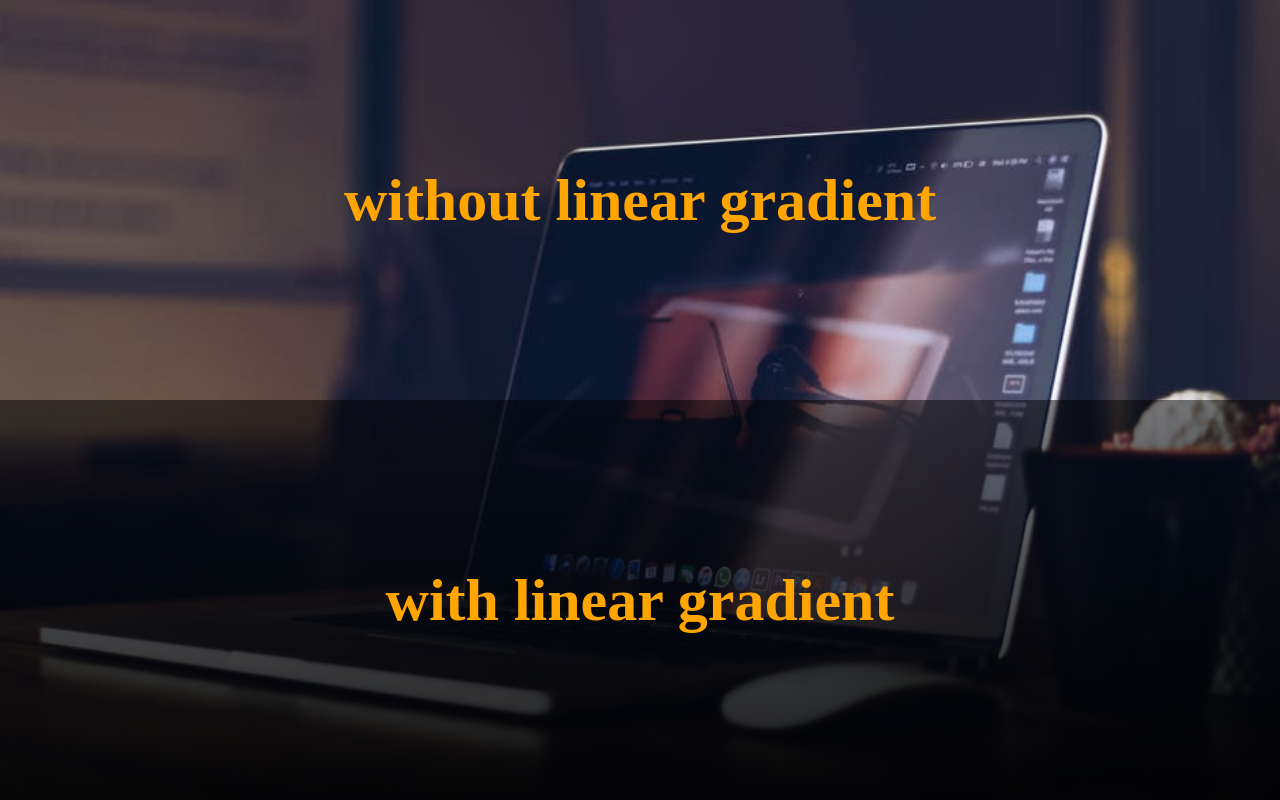
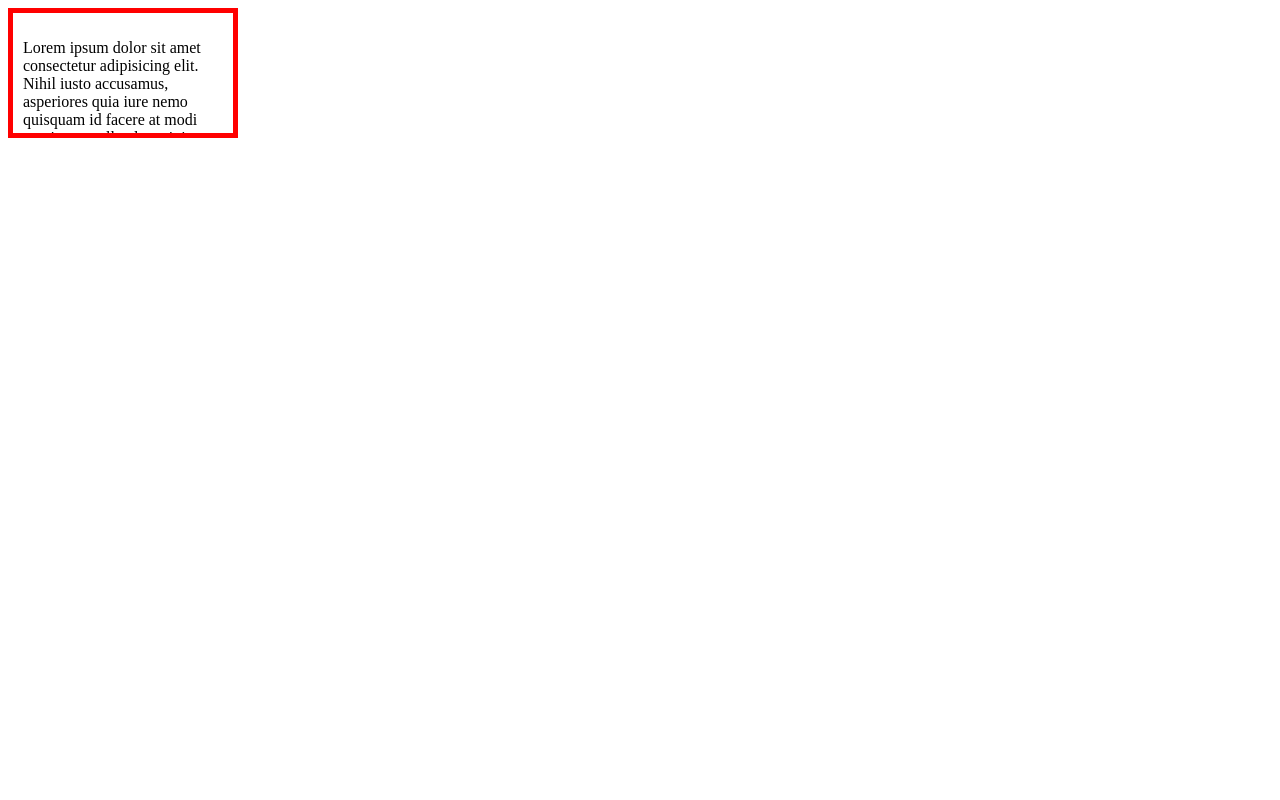
Before and after one commit to lance28-beep/CSS_myNotes, a plain HTML site: page index.html in a window 1280 px wide. Drawn offline with Linux system fonts and the light colour scheme.

Commit message:
add overflow topic

```diff
--- a/index.html
+++ b/index.html
@@ -10,11 +10,17 @@
   <!-- html file -->
   <!-- PlaygroundCSSonly -->
   <body>
-    <div class='banner'>
-      <h1>without linear gradient</h1>
-    </div>
-    <div class='header'>
-      <h1>with linear gradient</h1>
+    <div class="banner">
+      <!-- <img src="img/big-image.jpeg" alt="laptop" />  -->
+
+      <p>
+        Lorem ipsum dolor sit amet consectetur adipisicing elit. Nihil iusto
+        accusamus, asperiores quia iure nemo quisquam id facere at modi aperiam
+        repellendus minima, deserunt suscipit tempore, sint doloremque sapiente
+        inventore! Tenetur enim corporis eum in excepturi quis consequuntur ad
+        nihil dolores, voluptates, doloribus blanditiis quos laboriosam pariatur
+        cupiditate sit vero.
+      </p>
     </div>
   </body>
 </html>
--- a/style.css
+++ b/style.css
@@ -1,38 +1,19 @@
-* {
-  margin: 0;
-  padding: 0;
-  box-sizing: border-box;
+.banner {
+  border: 5px solid red;
+  padding: 10px;
+  width: 200px;
+  height: 100px;
+  overflow-y: hidden;
+  overflow-x: scroll;
 }
 
-div {
-  height: 50vh;
-  display: flex;
-  align-items: center;
-  justify-content: center;
-  text-align: center;
-  font-size: 30px;
-  color: orange;
+/* img {
+  width: 100px;
+  height: 100px;
+  float: center;
 }
 
-.banner {
-  background: url(./img/big-image.jpeg);
-  background-size: cover;
-  background-position: center;
-  background-repeat: no-repeat;
-  background-attachment: fixed;
-}
+p {
+  clear: left;
 
-/* .header {
-  background: linear-gradient(rgba(0, 0, 0, 0.5), rgba(0, 0, 0, 0.9)),
-    url(./img/big-image.jpeg);
-  background-size: cover;
-  background-position: center;
-  background-repeat: no-repeat;
-  background-attachment: fixed;
 } */
-
-/* short-hand property */
-.header {
-  background: linear-gradient(rgba(0, 0, 0, 0.5), rgba(0, 0, 0, 0.9)),
-    url(./img/big-image.jpeg) center/cover fixed no-repeat;
-}
```
Also changed, not shown: img/overflow-auto.PNG (added), img/overflow-hidden.PNG (added), img/overflow-scroll.PNG (added), img/overflow-visible.PNG (added), img/overflow-xy.PNG (added), 1 other file.
